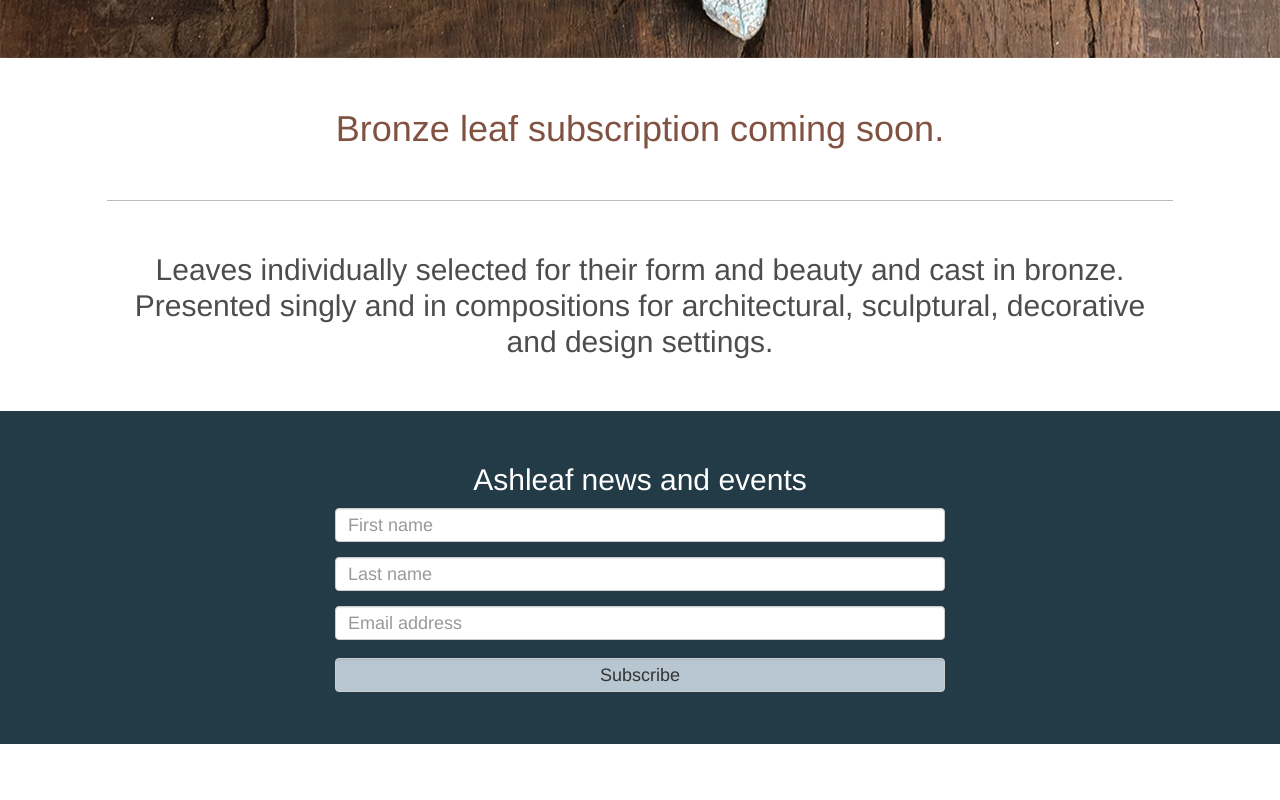
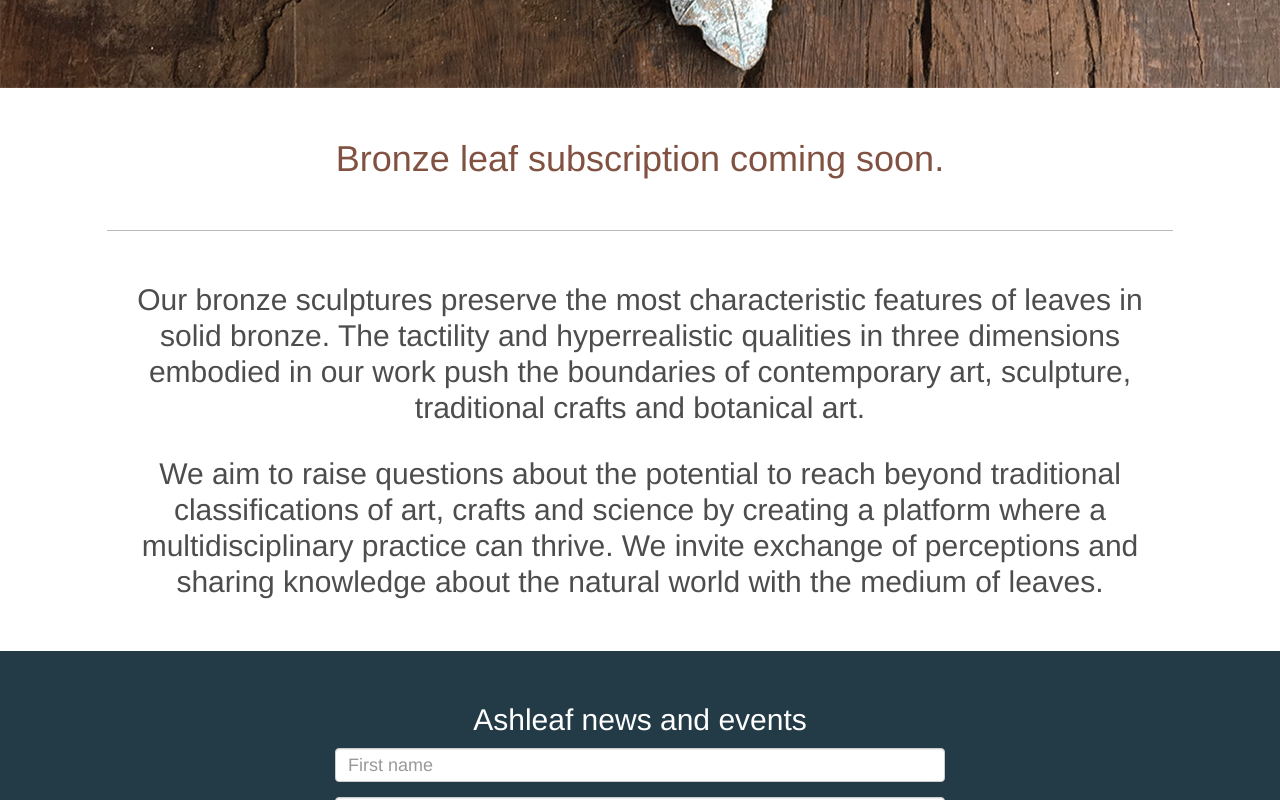
Before and after one commit to sharpdigital/ashleaf-test, a plain HTML site: page docs/index.html in a window 1280 px wide. Shown: the part 1452-2252 px from the top of the page. Drawn offline with nearby package versions, Linux system fonts and the light colour scheme.

Commit message:
changing text on the home page

```diff
--- a/docs/css/style.css
+++ b/docs/css/style.css
@@ -52,6 +52,10 @@ input[type="checkbox"] + label {
 
 .row.navigation {
     padding: 1.5vw 0 0;
+}
+
+.row > p:not(:first-child) {
+    padding-top: 1em;
 }
 
 nav {
--- a/docs/index.html
+++ b/docs/index.html
@@ -94,9 +94,10 @@
             <div class="row rule"><hr></div>
             <div class="row">
                 <p class="col-xs-10 col-xs-offset-1 text-center">
-                    Leaves individually selected for their form and beauty and cast in bronze.
-                    Presented singly and in compositions for architectural, sculptural,
-                    decorative and design settings.
+                    Our bronze sculptures preserve the most characteristic features of leaves in solid bronze. The tactility and hyperrealistic qualities in three dimensions embodied in our work push the boundaries of contemporary art, sculpture, traditional crafts and botanical art.
+                </p>
+                <p class="col-xs-10 col-xs-offset-1 text-center">
+                    We aim to raise questions about the potential to reach beyond traditional classifications of art, crafts and science by creating a platform where a multidisciplinary practice can thrive. We invite exchange of perceptions and sharing knowledge about the natural world with the medium of leaves.
                 </p>
             </div>
             <div class="row dark-bg newsletter">
```
